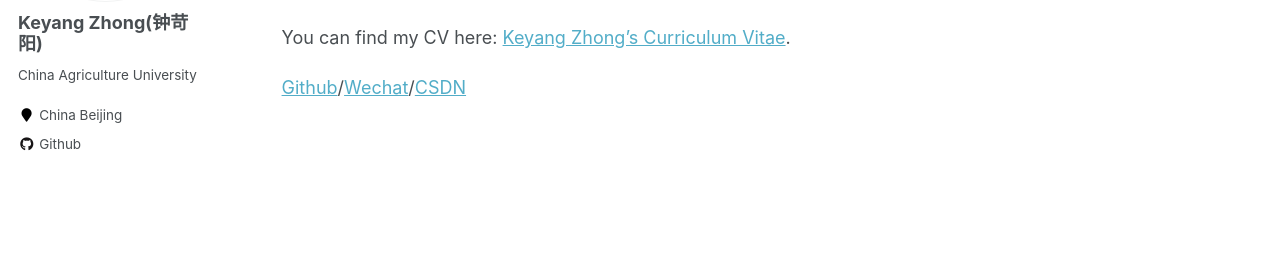
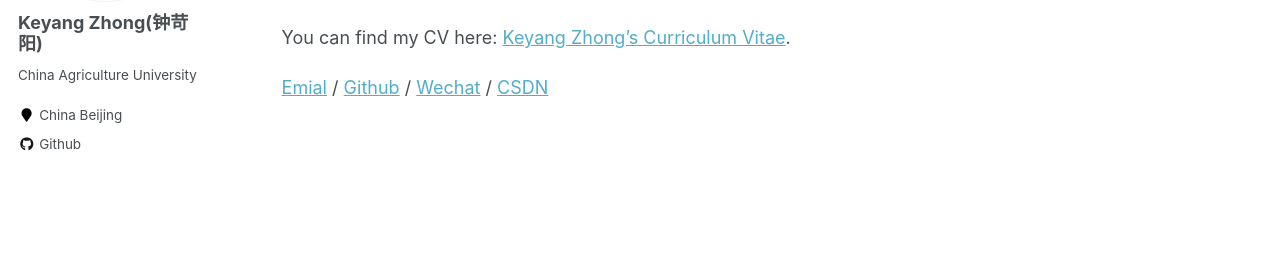
Before and after one commit to KeyangZhong/KeyangZhong.github.io, a Jekyll site: the page built from _pages/about.md, in a window 1280 px wide. Shown: the part 291-561 px from the top of the page. Built offline with Jekyll 4.4.1, drawn with Linux system fonts in a browser that asks for light colours.

Commit message:
Update about.md

```diff
--- a/_pages/about.md
+++ b/_pages/about.md
@@ -13,4 +13,4 @@
 
 You can find my CV here: [Keyang Zhong's Curriculum Vitae](../assets/Curriculum_Vitae.pdf).
 
-[Github](https://github.com/Zhongkeyang)/[Wechat](../images/wechat.jpg)/[CSDN](https://blog.csdn.net/weixin_51871037?type=blog)
+[Emial](zhongky859@gmail.com) / [Github](https://github.com/Zhongkeyang) / [Wechat](../images/wechat.jpg) / [CSDN](https://blog.csdn.net/weixin_51871037?type=blog)
```
